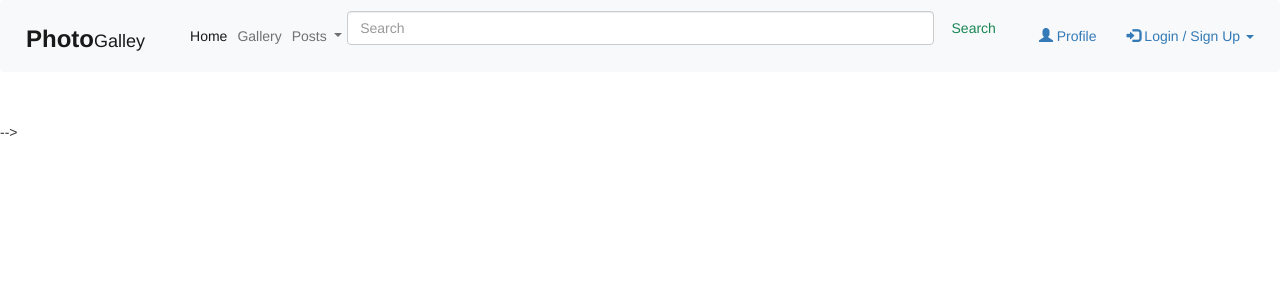
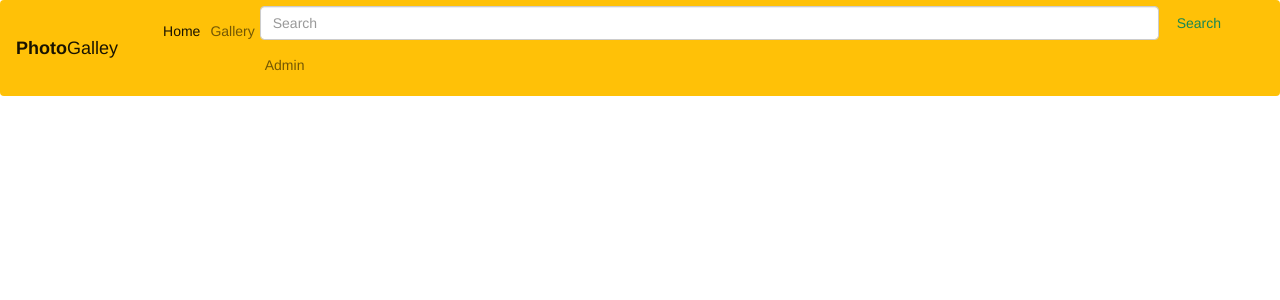
Before and after one commit to erhic/photo_gallery_Django, a Django app: page / in a window 1280 px wide. Shown: the top 300 px of the page. Run offline with Django 3.2, Linux system fonts and the light colour scheme; parts of the project's set-up code (start-up, migrations or seed data) failed here and were passed over; some libraries are stand-ins or nearby versions.

Commit message:
updated my navbar styling

```diff
--- a/templates/navbar.html
+++ b/templates/navbar.html
@@ -1,62 +1,43 @@
-<!DOCTYPE html>
-<html lang="en">
-
-<head>
-
-    <meta charset="utf-8">
-    <meta name="viewport" content="width=device-width, initial-scale=1">
-</head>
-
-<body>
-    <nav class="navbar navbar-expand-lg navbar-light bg-light p-3">
+<nav class="navbar navbar-expand-lg navbar-light bg-warning ">
     <div class="container-fluid">
-
-            <a class="navbar-brand" href="#">
-                <span class="fw-bold h3">Photo</span>Galley
-            </a>
-
+        <a class="navbar-brand" href="#"><span class="fw-bold">Photo</span>Galley</a>
         <button class="navbar-toggler" type="button" data-bs-toggle="collapse" data-bs-target="#navbarSupportedContent" aria-controls="navbarSupportedContent" aria-expanded="false" aria-label="Toggle navigation">
             <span class="navbar-toggler-icon"></span>
           </button>
         <div class="collapse navbar-collapse" id="navbarSupportedContent">
             <ul class="navbar-nav me-auto mb-2 mb-lg-0">
                 <li class="nav-item">
-                        <a class="nav-link active" aria-current="page" href="{%url 'home-images'%}">Home</a>
+                    <a class="nav-link active" aria-current="page" href="#">Home</a>
                 </li>
                 <li class="nav-item">
                     <a class="nav-link" href="#">Gallery</a>
                 </li>
-                    <li class="nav-item dropdown">
+                <!-- <li class="nav-item dropdown">
                     <a class="nav-link dropdown-toggle" href="#" id="navbarDropdown" role="button" data-bs-toggle="dropdown" aria-expanded="false">
-                  Posts
+                  Dropdown
                 </a>
                     <ul class="dropdown-menu" aria-labelledby="navbarDropdown">
-                            <li><a class="dropdown-item" href="{%url 'home-images'%}">View Images</a></li>
-                            <li><a class="dropdown-item" href="{% url 'post-images'%}">Upload Images</a></li>
+                        <li><a class="dropdown-item" href="#">Action</a></li>
+                        <li><a class="dropdown-item" href="#">Another action</a></li>
                         <li>
                             <hr class="dropdown-divider">
                         </li>
                         <li><a class="dropdown-item" href="#">Something else here</a></li>
                     </ul>
-                    </li>
-
+                </li> -->
+                <!-- <li class="nav-item">
+                    <a class="nav-link disabled" href="#" tabindex="-1" aria-disabled="true">Disabled</a>
+                </li> -->
             </ul>
-                <form class="d-flex">
+            <form class="d-flex mx-4">
                 <input class="form-control me-2" type="search" placeholder="Search" aria-label="Search">
                 <button class="btn btn-outline-success" type="submit">Search</button>
             </form>
-
-            </div>
-            <ul class="nav navbar-nav navbar-right">
-                <li><a href="#"><span class="glyphicon glyphicon-user"></span> Profile</a></li>
-                <li><a href="#" class="" data-toggle=""><span class="glyphicon glyphicon-log-in"></span> Login / Sign Up <span class="caret"></span></a>
-                    <ul class="dropdown-menu">
-                        <li><a href="#">Login</a></li>
-                        <li><a href="#">Sign Up</a></li>
-                    </ul>
+            <ul class="navbar-nav  mb-2 mb-lg-0">
+                <li class="nav-item">
+                    <a class="nav-link" href="#"><i class="bi bi-person-circle"></i>Admin</a>
                 </li>
             </ul>
         </div>
+    </div>
 </nav>
-</body>
-</html
```
Lines whose indentation alone changed are shown as unchanged.
